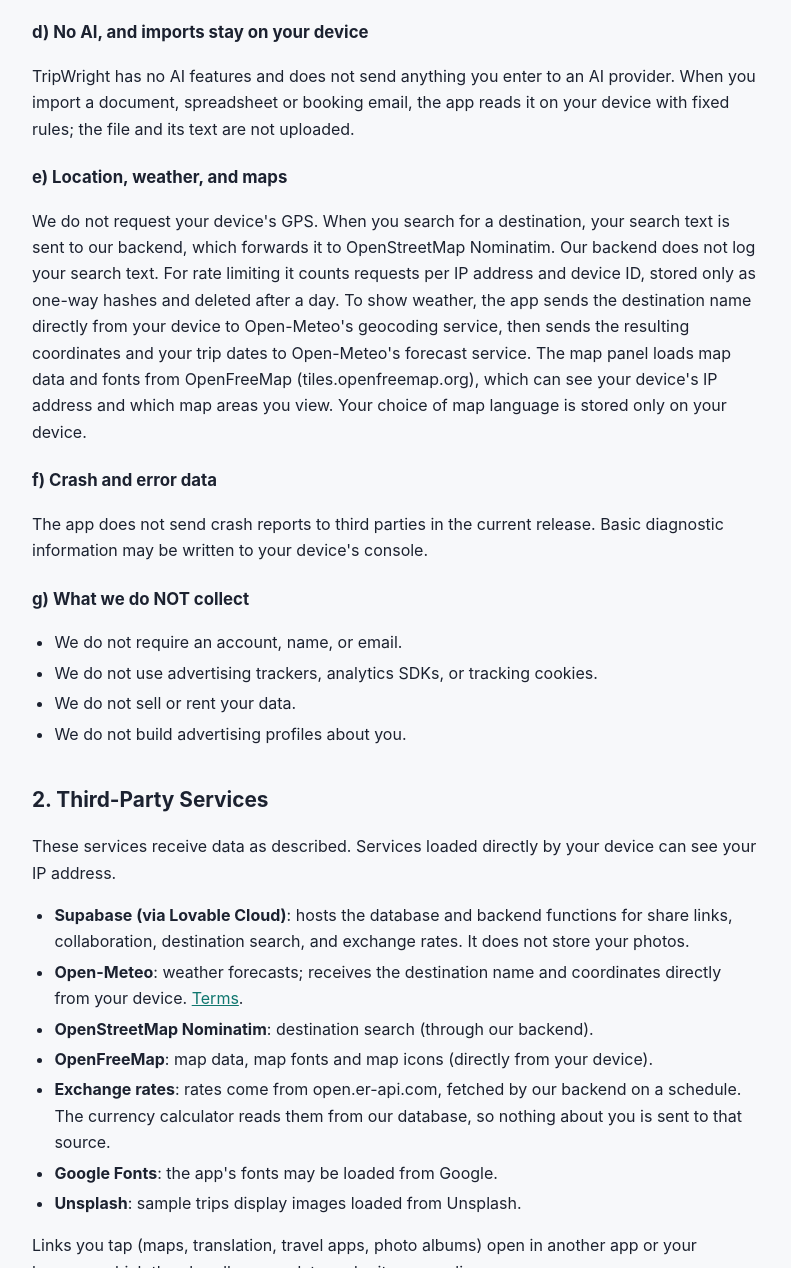
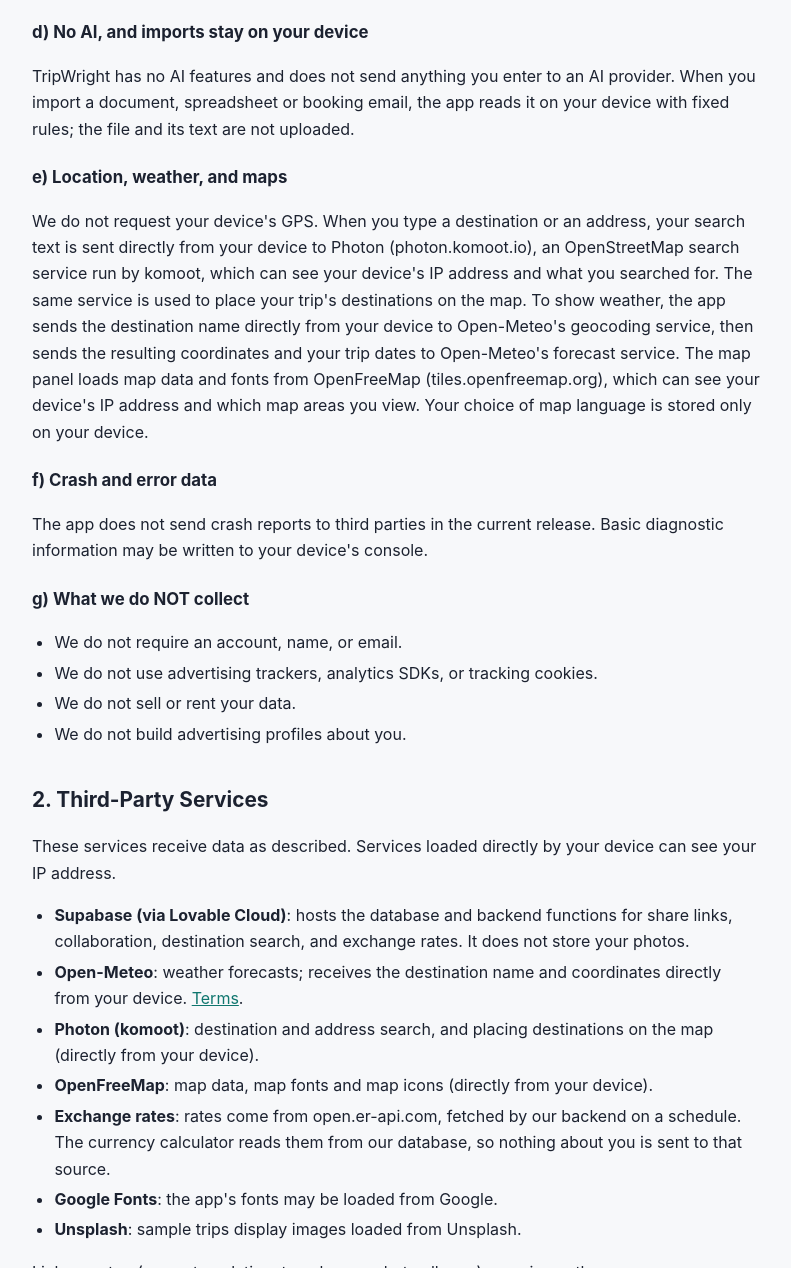
Before and after one commit to dosh8212/tripwright-site, a plain HTML site: page privacy/index.html in a window 1280 px wide. Shown: the part 906-2174 px from the top of the page, without its empty margins (244-1035 px from the left). Drawn offline with Linux system fonts and the light colour scheme.

Commit message:
Name Photon as the place search service in the privacy policy and terms
Co-Authored-By: Claude Opus 5.5 <noreply@anthropic.com>
Claude-Session: https://claude.ai/code/session_017APMWmkPVHHXgPxjD4jtXo

```diff
--- a/privacy/index.html
+++ b/privacy/index.html
@@ -31,7 +31,7 @@
 <p>TripWright has no AI features and does not send anything you enter to an AI provider. When you import a document, spreadsheet or booking email, the app reads it on your device with fixed rules; the file and its text are not uploaded.</p>
 
 <h3>e) Location, weather, and maps</h3>
-<p>We do not request your device's GPS. When you search for a destination, your search text is sent to our backend, which forwards it to OpenStreetMap Nominatim. Our backend does not log your search text. For rate limiting it counts requests per IP address and device ID, stored only as one-way hashes and deleted after a day. To show weather, the app sends the destination name directly from your device to Open-Meteo's geocoding service, then sends the resulting coordinates and your trip dates to Open-Meteo's forecast service. The map panel loads map data and fonts from OpenFreeMap (tiles.openfreemap.org), which can see your device's IP address and which map areas you view. Your choice of map language is stored only on your device.</p>
+<p>We do not request your device's GPS. When you type a destination or an address, your search text is sent directly from your device to Photon (photon.komoot.io), an OpenStreetMap search service run by komoot, which can see your device's IP address and what you searched for. The same service is used to place your trip's destinations on the map. To show weather, the app sends the destination name directly from your device to Open-Meteo's geocoding service, then sends the resulting coordinates and your trip dates to Open-Meteo's forecast service. The map panel loads map data and fonts from OpenFreeMap (tiles.openfreemap.org), which can see your device's IP address and which map areas you view. Your choice of map language is stored only on your device.</p>
 
 <h3>f) Crash and error data</h3>
 <p>The app does not send crash reports to third parties in the current release. Basic diagnostic information may be written to your device's console.</p>
@@ -49,7 +49,7 @@
 <ul>
 <li><strong>Supabase (via Lovable Cloud)</strong>: hosts the database and backend functions for share links, collaboration, destination search, and exchange rates. It does not store your photos.</li>
 <li><strong>Open-Meteo</strong>: weather forecasts; receives the destination name and coordinates directly from your device. <a href="https://open-meteo.com/en/terms">Terms</a>.</li>
-<li><strong>OpenStreetMap Nominatim</strong>: destination search (through our backend).</li>
+<li><strong>Photon (komoot)</strong>: destination and address search, and placing destinations on the map (directly from your device).</li>
 <li><strong>OpenFreeMap</strong>: map data, map fonts and map icons (directly from your device).</li>
 <li><strong>Exchange rates</strong>: rates come from open.er-api.com, fetched by our backend on a schedule. The currency calculator reads them from our database, so nothing about you is sent to that source.</li>
 <li><strong>Google Fonts</strong>: the app's fonts may be loaded from Google.</li>
```
Also changed, not shown: terms/index.html (+1 -1 lines).
